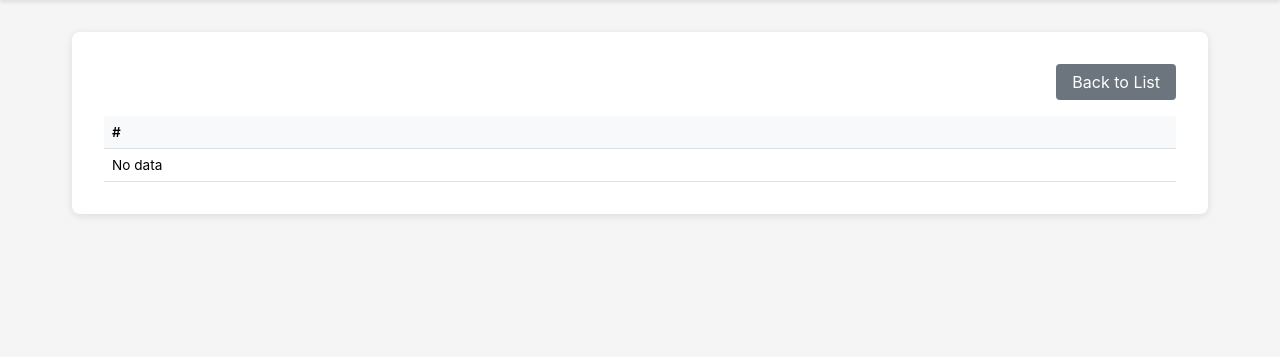
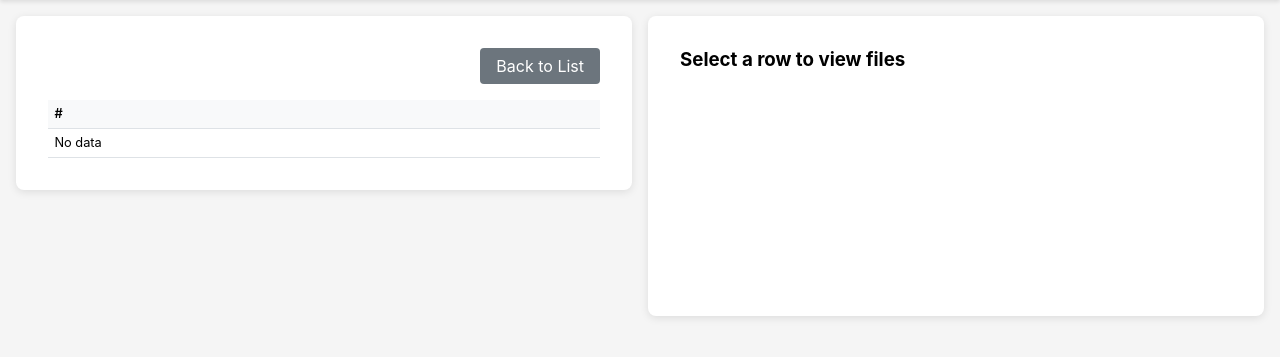
Before and after one commit to 278261631/east-data-check, a Django app: template templates/data/date_detail.html in a window 1280 px wide. Shown: the part 72-429 px from the top of the page. Run offline with Django 5.2, Linux system fonts and the light colour scheme; the template is opened without the code that fills it, so the values that code supplies are empty; parts of the project's set-up code (start-up, migrations or seed data) failed here and were passed over.

Commit message:
Side panel viewer, click image to toggle, original filename

```diff
--- a/data/views.py
+++ b/data/views.py
@@ -183,5 +183,5 @@ def serve_fits(request, date, filename):
         raise Http404("File not found")
 
     response = FileResponse(open(file_path, 'rb'), content_type='application/octet-stream')
-    response['Content-Disposition'] = f'attachment; filename="{filename}"'
+    response['Content-Disposition'] = f'attachment; filename="{file_path.name}"'
     return response
--- a/templates/data/date_detail.html
+++ b/templates/data/date_detail.html
@@ -3,6 +3,8 @@
 {% block title %}{{ date }} - East Data Check{% endblock %}
 
 {% block content %}
+<div class="page-layout">
+    <div class="table-panel">
         <div class="card">
             <div class="header-row">
                 <h2>{{ date }}</h2>
@@ -38,35 +40,27 @@
             </div>
             {% endif %}
         </div>
+    </div>
 
-<!-- File viewer modal -->
-<div id="fileModal" class="modal">
-    <div class="modal-content">
-        <div class="modal-header">
-            <h3>Row Files</h3>
-            <span class="close-btn">&times;</span>
-        </div>
-        <div class="modal-body">
+    <div class="viewer-panel" id="viewerPanel">
+        <div class="card">
+            <h3>Select a row to view files</h3>
+            <div id="fileViewer" style="display:none;">
                 <div class="file-viewer">
                     <div class="time-group" id="leftGroup">
                         <h4 id="leftTime">Earlier</h4>
                         <div class="fits-downloads" id="leftFits"></div>
-                    <div class="image-container">
+                        <div class="image-container" id="leftImageContainer">
                             <img id="leftImage" src="" alt="Image">
-                        <div class="image-toggle">
-                            <button class="toggle-btn active" data-type="new">NEW</button>
-                            <button class="toggle-btn" data-type="lib">LIB</button>
-                        </div>
+                            <div class="image-label" id="leftLabel">NEW</div>
                         </div>
                     </div>
                     <div class="time-group" id="rightGroup">
                         <h4 id="rightTime">Later</h4>
                         <div class="fits-downloads" id="rightFits"></div>
-                    <div class="image-container">
+                        <div class="image-container" id="rightImageContainer">
                             <img id="rightImage" src="" alt="Image">
-                        <div class="image-toggle">
-                            <button class="toggle-btn active" data-type="new">NEW</button>
-                            <button class="toggle-btn" data-type="lib">LIB</button>
+                            <div class="image-label" id="rightLabel">NEW</div>
                         </div>
                     </div>
                 </div>
@@ -78,47 +72,37 @@
 
 {% block extra_css %}
 <style>
-    .header-row { display: flex; justify-content: space-between; align-items: center; }
+    .container { max-width: 100%; padding: 1rem; }
+    .page-layout { display: grid; grid-template-columns: 1fr 1fr; gap: 1rem; align-items: start; }
+    .table-panel .card { max-height: calc(100vh - 120px); display: flex; flex-direction: column; }
+    .viewer-panel .card { min-height: 300px; position: sticky; top: 1rem; }
+
+    .header-row { display: flex; justify-content: space-between; align-items: center; flex-shrink: 0; }
     .btn-back { background: #6c757d; color: #fff; padding: 0.5rem 1rem; border-radius: 4px; text-decoration: none; }
     .btn-back:hover { background: #5a6268; }
-    .table-wrapper { overflow-x: auto; max-height: 400px; }
-    .data-table { width: 100%; border-collapse: collapse; font-size: 0.85rem; }
-    .data-table th, .data-table td { padding: 0.5rem; text-align: left; border-bottom: 1px solid #dee2e6; white-space: nowrap; }
+    .table-wrapper { overflow: auto; flex: 1; }
+    .data-table { width: 100%; border-collapse: collapse; font-size: 0.8rem; }
+    .data-table th, .data-table td { padding: 0.4rem; text-align: left; border-bottom: 1px solid #dee2e6; white-space: nowrap; }
     .data-table th { background: #f8f9fa; font-weight: 600; position: sticky; top: 0; z-index: 1; }
     .data-table tbody tr { cursor: pointer; }
     .data-table tbody tr:hover { background: #e9ecef; }
     .data-table tbody tr.selected { background: #cce5ff; }
 
-    /* Modal */
-    .modal { display: none; position: fixed; top: 0; left: 0; width: 100%; height: 100%; background: rgba(0,0,0,0.5); z-index: 1000; }
-    .modal.show { display: flex; align-items: center; justify-content: center; }
-    .modal-content { background: #fff; border-radius: 8px; width: 95%; max-width: 1400px; max-height: 90vh; overflow: hidden; }
-    .modal-header { display: flex; justify-content: space-between; align-items: center; padding: 1rem; border-bottom: 1px solid #dee2e6; }
-    .modal-header h3 { margin: 0; }
-    .close-btn { font-size: 1.5rem; cursor: pointer; color: #666; }
-    .close-btn:hover { color: #000; }
-    .modal-body { padding: 1rem; overflow-y: auto; max-height: calc(90vh - 60px); }
-
-    /* File viewer */
-    .file-viewer { display: grid; grid-template-columns: 1fr 1fr; gap: 1rem; }
-    .time-group { border: 1px solid #dee2e6; border-radius: 8px; padding: 1rem; }
-    .time-group h4 { margin: 0 0 0.5rem 0; color: #495057; }
+    .file-viewer { display: grid; grid-template-columns: 1fr 1fr; gap: 0.5rem; }
+    .time-group { border: 1px solid #dee2e6; border-radius: 8px; padding: 0.5rem; }
+    .time-group h4 { margin: 0 0 0.5rem 0; color: #495057; font-size: 0.9rem; }
     .fits-downloads { margin-bottom: 0.5rem; }
-    .fits-downloads a { display: inline-block; margin-right: 0.5rem; margin-bottom: 0.25rem; padding: 0.25rem 0.5rem; background: #007bff; color: #fff; border-radius: 4px; text-decoration: none; font-size: 0.8rem; }
+    .fits-downloads a { display: inline-block; margin-right: 0.25rem; margin-bottom: 0.25rem; padding: 0.2rem 0.4rem; background: #007bff; color: #fff; border-radius: 4px; text-decoration: none; font-size: 0.75rem; }
     .fits-downloads a:hover { background: #0056b3; }
-    .image-container { position: relative; }
-    .image-container img { width: 100%; height: auto; border-radius: 4px; background: #000; }
-    .image-toggle { position: absolute; top: 0.5rem; right: 0.5rem; display: flex; gap: 0.25rem; }
-    .toggle-btn { padding: 0.25rem 0.5rem; border: none; background: rgba(255,255,255,0.7); cursor: pointer; border-radius: 4px; font-size: 0.75rem; }
-    .toggle-btn.active { background: #007bff; color: #fff; }
-    .toggle-btn:hover { background: #0056b3; color: #fff; }
+    .image-container { position: relative; cursor: pointer; }
+    .image-container img { width: 100%; height: auto; border-radius: 4px; background: #000; display: block; }
+    .image-label { position: absolute; top: 0.25rem; right: 0.25rem; background: rgba(0,123,255,0.9); color: #fff; padding: 0.15rem 0.4rem; border-radius: 4px; font-size: 0.7rem; font-weight: bold; }
 </style>
 {% endblock %}
 
 {% block extra_js %}
 <script>
 const DATE = '{{ date }}';
-let currentFiles = null;
 
 document.querySelectorAll('.data-row').forEach(row => {
     row.addEventListener('click', function() {
@@ -137,28 +121,29 @@ function loadRowFiles(rowIndex) {
                 alert(data.error);
                 return;
             }
-            currentFiles = data;
-            showModal(data);
+            showFiles(data);
         });
 }
 
-function showModal(data) {
+function showFiles(data) {
+    document.getElementById('fileViewer').style.display = 'block';
     document.getElementById('leftTime').textContent = data.left_time || 'Earlier';
     document.getElementById('rightTime').textContent = data.right_time || 'Later';
 
     renderGroup('left', data.left);
     renderGroup('right', data.right);
-
-    document.getElementById('fileModal').classList.add('show');
 }
 
 function renderGroup(side, files) {
     const fitsDiv = document.getElementById(side + 'Fits');
     const img = document.getElementById(side + 'Image');
+    const label = document.getElementById(side + 'Label');
+    const container = document.getElementById(side + 'ImageContainer');
 
     fitsDiv.innerHTML = '';
     img.src = '';
     img.style.display = 'none';
+    label.style.display = 'none';
 
     let jpgNew = null, jpgLib = null;
 
@@ -166,7 +151,8 @@ function renderGroup(side, files) {
         if (f.type === 'fits') {
             const a = document.createElement('a');
             a.href = `/data/${DATE}/fits/${f.name}`;
-            a.textContent = f.name.includes('_lib') ? 'LIB.fits' : 'NEW.fits';
+            a.textContent = f.name;
+            a.title = f.name;
             fitsDiv.appendChild(a);
         } else if (f.type === 'jpg') {
             if (f.subtype === 'new') jpgNew = f.name;
@@ -176,35 +162,37 @@ function renderGroup(side, files) {
 
     if (jpgNew || jpgLib) {
         img.style.display = 'block';
+        label.style.display = 'block';
         img.dataset.jpgNew = jpgNew || '';
         img.dataset.jpgLib = jpgLib || '';
+        img.dataset.current = 'new';
         img.src = `/data/${DATE}/image/${jpgNew || jpgLib}`;
+        label.textContent = jpgNew ? 'NEW' : 'LIB';
+
+        container.onclick = function() {
+            toggleImage(side);
+        };
+    } else {
+        container.onclick = null;
     }
 }
 
-document.querySelectorAll('.image-toggle').forEach(toggle => {
-    toggle.querySelectorAll('.toggle-btn').forEach(btn => {
-        btn.addEventListener('click', function() {
-            const container = this.closest('.image-container');
-            const img = container.querySelector('img');
-            const type = this.dataset.type;
-            const src = type === 'new' ? img.dataset.jpgNew : img.dataset.jpgLib;
+function toggleImage(side) {
+    const img = document.getElementById(side + 'Image');
+    const label = document.getElementById(side + 'Label');
+    const current = img.dataset.current;
+    const jpgNew = img.dataset.jpgNew;
+    const jpgLib = img.dataset.jpgLib;
 
-            if (src) {
-                img.src = `/data/${DATE}/image/${src}`;
-                toggle.querySelectorAll('.toggle-btn').forEach(b => b.classList.remove('active'));
-                this.classList.add('active');
+    if (current === 'new' && jpgLib) {
+        img.src = `/data/${DATE}/image/${jpgLib}`;
+        img.dataset.current = 'lib';
+        label.textContent = 'LIB';
+    } else if (current === 'lib' && jpgNew) {
+        img.src = `/data/${DATE}/image/${jpgNew}`;
+        img.dataset.current = 'new';
+        label.textContent = 'NEW';
     }
-        });
-    });
-});
-
-document.querySelector('.close-btn').addEventListener('click', () => {
-    document.getElementById('fileModal').classList.remove('show');
-});
-
-document.getElementById('fileModal').addEventListener('click', function(e) {
-    if (e.target === this) this.classList.remove('show');
-});
+}
 </script>
 {% endblock %}
```
Lines whose indentation alone changed are shown as unchanged.
